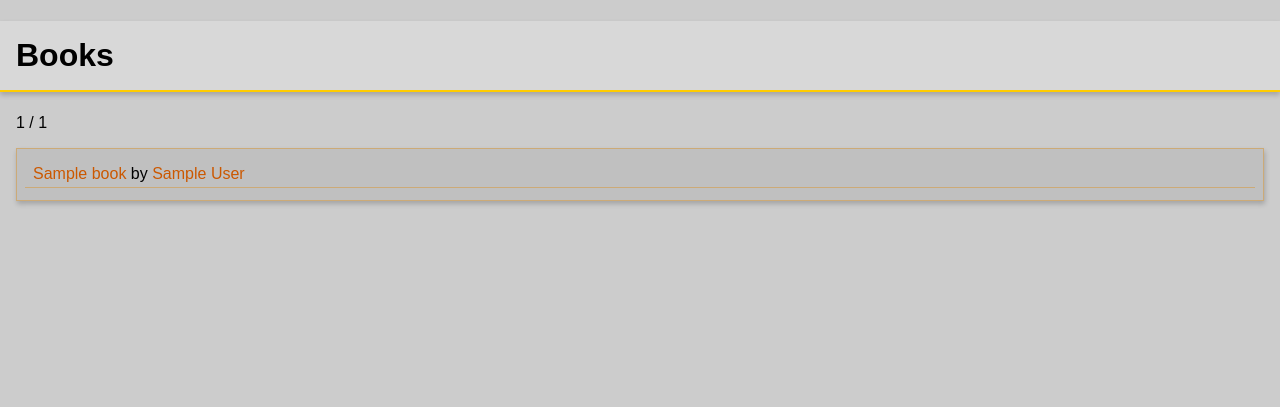
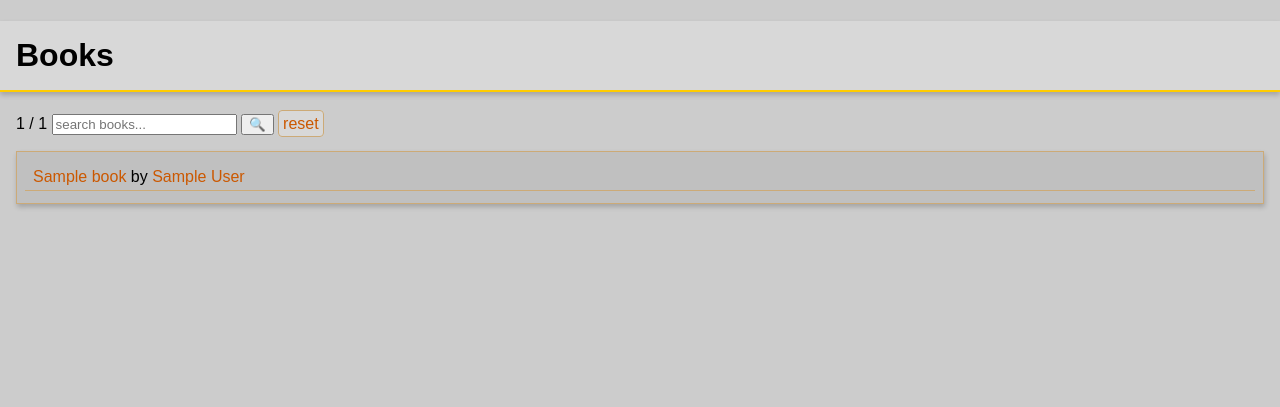
Before and after one commit to povilastsk/ptu16_djangolib, a Django app: page /books/ in a window 1280 px wide. Shown: the part 66-473 px from the top of the page. Run offline with Django 4.2, Linux system fonts and the light colour scheme; tables that the repository leaves empty hold one stand-in row (values such as "Sample post").

Commit message:
search works with pager in books

```diff
--- a/ptu16_library/library/static/css/base_style.css
+++ b/ptu16_library/library/static/css/base_style.css
@@ -107,3 +107,6 @@ div.pager a {
 div.pager a:hover {
     background-color: #dddddd;
 }
+div.pager form {
+    display: inline-block;
+}
--- a/ptu16_library/library/templates/library/inc/pager_pages.html
+++ b/ptu16_library/library/templates/library/inc/pager_pages.html
@@ -2,7 +2,7 @@
     {% if page_obj.has_other_pages %}
         {% for page in page_obj.paginator.page_range %}
             {% if page != page_obj.number %}
-                <a href="?page={{ page }}">{{ page }}</a>
+                <a href="{{ request.path }}?query={{ request.GET.query }}&page={{ page }}">{{ page }}</a>
             {% else %}
                 <span class="current">{{ page }}</span>
             {% endif %}
--- a/ptu16_library/library/templates/library/inc/pager_prev_next.html
+++ b/ptu16_library/library/templates/library/inc/pager_prev_next.html
@@ -1,15 +1,22 @@
 <div class="pager">
     {% if page_obj.has_previous %}
-        <a href="?page=1">First</a>
+        <a href="{{ request.path }}?query={{ request.GET.query }}&page=1">First</a>
         {% if page_obj.previous_page_number != 1 %}
-            <a href="?page={{ page_obj.previous_page_number }}">Previous</a>
+            <a href="{{ request.path }}?query={{ request.GET.query }}&page={{ page_obj.previous_page_number }}">Previous</a>
         {% endif %}
     {% endif %}
     <span class="current">{{ page_obj.number }} / {{ page_obj.paginator.num_pages }} </span>
     {% if page_obj.has_next %}
         {% if page_obj.next_page_number != page_obj.paginator.num_pages %}
-            <a href="?page={{ page_obj.next_page_number }}">Next</a>
+            <a href="{{ request.path }}?query={{ request.GET.query }}&page={{ page_obj.next_page_number }}">Next</a>
         {% endif %}
-        <a href="?page={{ page_obj.paginator.num_pages }}">Last</a>
+        <a href="{{ request.path }}?query={{ request.GET.query }}&page={{ page_obj.paginator.num_pages }}">Last</a>
+    {% endif %}
+    {% if search %}
+        <form method="GET" action="{{ request.path }}">
+            <input type="text" name="query" value="{{ request.GET.query }}" placeholder="search books...">
+            <button type="submit">&#128269;</button>
+            <a href="{{ request.path }}">reset</a>
+        </form>
     {% endif %}
 </div>
--- a/ptu16_library/library/views.py
+++ b/ptu16_library/library/views.py
@@ -1,5 +1,6 @@
 from typing import Any
 from django.core.paginator import Paginator
+from django.db.models.query import QuerySet, Q
 from django.shortcuts import render, get_object_or_404
 from django.views import generic
 from . import models
@@ -10,6 +11,20 @@ class BookListView(generic.ListView):
     template_name = 'library/book_list.html'
     paginate_by = 6
 
+    def get_context_data(self, **kwargs: Any) -> dict[str, Any]:
+        context = super().get_context_data(**kwargs)
+        context['search'] = True
+        return context
+
+    def get_queryset(self) -> QuerySet[Any]:
+        queryset = super().get_queryset()
+        query = self.request.GET.get('query')
+        if query:
+            queryset = queryset.filter(
+                Q(title__icontains=query) |
+                Q(author__last_name__istartswith=query)
+            )
+        return queryset
 
 class BookDetailView(generic.DetailView):
     model = models.Book
```
